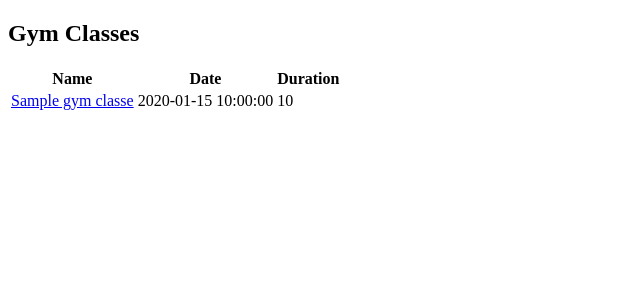
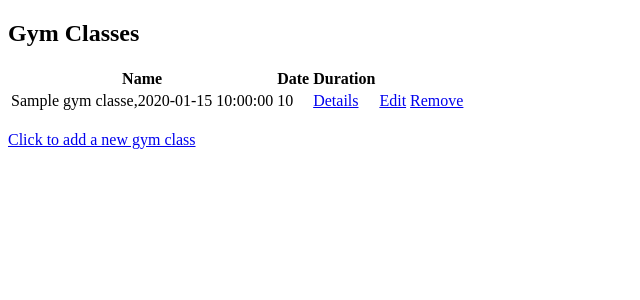
Before and after one commit to Guilhermelsnunes/the_big_bang_gym, a Flask app: page /gym_classes in a window 1280 px wide. Shown: the part 70-370 px from the top of the page, without its empty margins (0-640 px from the left). Run offline with Flask 2, Linux system fonts and the light colour scheme; a database or web service that is not in the repository returns one stand-in record (values such as "Sample title"); some libraries are stand-ins or nearby versions.

Commit message:
gym classes functionalities

```diff
--- a/controllers/gym_class_controller.py
+++ b/controllers/gym_class_controller.py
@@ -1,5 +1,6 @@
 from flask import Flask, render_template, request, redirect
 from flask import Blueprint
+from models import gym_class
 from models.gym_class import Gym_class
 import repositories.gym_class_repository as gym_class_repository
 import repositories.member_repository as member_repository
@@ -19,3 +20,47 @@ def show(id):
     if gym_class is not None:
         members = member_repository.select_members(gym_class)
     return render_template("gym_classes/show.html", gym_class=gym_class, members=members)
+
+
+
+
+@gym_classes_blueprint.route("/gym_classes/add")
+def add():
+    return render_template("gym_classes/add.html")
+
+@gym_classes_blueprint.route("/gym_classes/create", methods=['POST'])
+def create():
+    gym_class = Gym_class(request.form['name'],request.form['date'],request.form['duration'])
+    gym_class_repository.save(gym_class)
+    return redirect('/gym_classes')
+
+
+
+#    dont forget delete - below!
+@gym_classes_blueprint.route("/gym_classes/remove/<id>")
+def delete(id):
+    gym_class_repository.delete(id)
+    return redirect('/gym_classes')
+
+
+#edit a gym class
+
+@gym_classes_blueprint.route("/gym_classes/edit/<id>")
+def edit(id):
+    gym_class = gym_class_repository.select(id)
+    return render_template("gym_classes/edit.html", gym_class=gym_class)
+
+@gym_classes_blueprint.route("/gym_classes/save", methods=['POST'])
+def save():
+    gym_class = Gym_class(request.form['name'],request.form['date'],request.form['duration'],request.form['id'])
+    gym_class_repository.edit(gym_class)
+    return redirect('/gym_classes')
+
+
+
+
+
+# do I need this below??
+# @members_blueprint.route("/members/add")
+# def add():
+#     return render_template("members/add.html")
--- a/repositories/gym_class_repository.py
+++ b/repositories/gym_class_repository.py
@@ -3,7 +3,7 @@ from models.gym_class import Gym_class
 from models.member import Member
 
 def save(gym_class):
-    sql = "INSERT INTO gym_class(name, date, duration) VALUES ( %s, %s, %s ) RETURNING id"
+    sql = "INSERT INTO gym_classes(name, date, duration) VALUES ( %s, %s, %s ) RETURNING id"
     values = [gym_class.name, gym_class.date, gym_class.duration]
     results = run_sql( sql, values )
     gym_class.id = results[0]['id']
@@ -65,3 +65,9 @@ def select_classes(member):
         gym_classes.append(gym_class)
 
     return gym_classes
+
+
+def delete(id):
+    sql = "DELETE FROM gym_classes WHERE id = %s"
+    values = [id]
+    result = run_sql(sql, values)
--- a/templates/gym_classes/index.html
+++ b/templates/gym_classes/index.html
@@ -9,12 +9,17 @@
     <th>Date</th>
     <th>Duration</th>
   </tr>
+
   {% for gym_class in gym_classes %}
   <tr>
-    <td><a href="/gym_classes/{{gym_class.id}}"> {{gym_class.name}} </a></td>
-    <td>{{ gym_class.date }}</td>
-    <td>{{ gym_class.duration }}</td>
+    <td>{{gym_class.name}},{{gym_class.date }}</td>
+    <td>{{gym_class.duration}}</td>
+    <td><a href="/gym_classes/{{gym_class.id}}">Details</a></td>
+    <td><a href="/gym_classes/edit/{{gym_class.id}}">Edit</a></td>
+    <td><a href="/gym_classes/remove/{{gym_class.id}}">Remove</a></td>
   </tr>
   {% endfor %}
-</table>
-{% endblock %}
+  </table>
+  <br/>
+  <a href="/gym_classes/add">Click to add a new gym class</a>
+  {% endblock %}
```
Also changed, not shown: db/python_project.sql (+9 -4 lines), templates/gym_classes/add.html (added, +17 -0 lines), templates/gym_classes/edit.html (added, +18 -0 lines).
